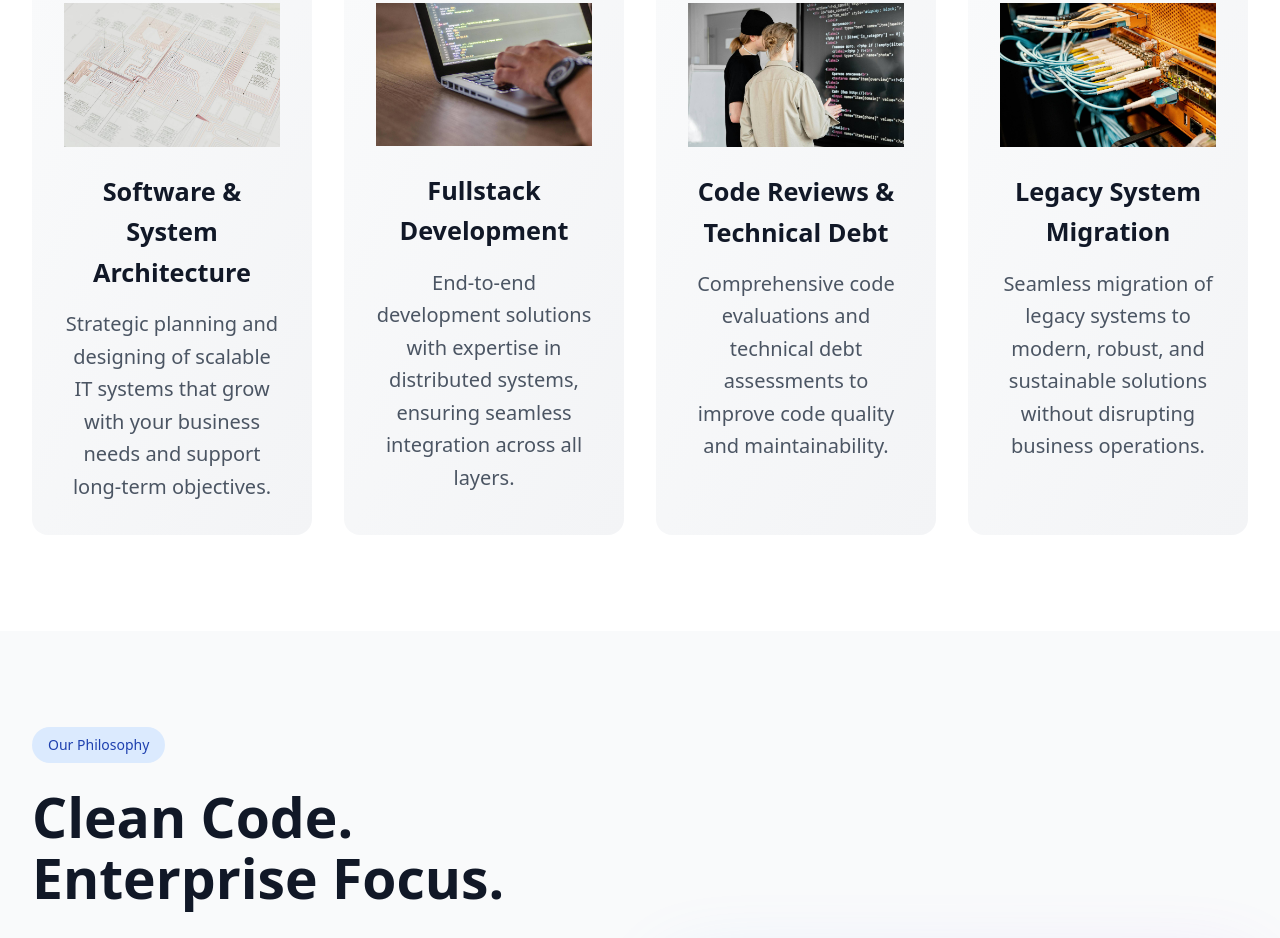
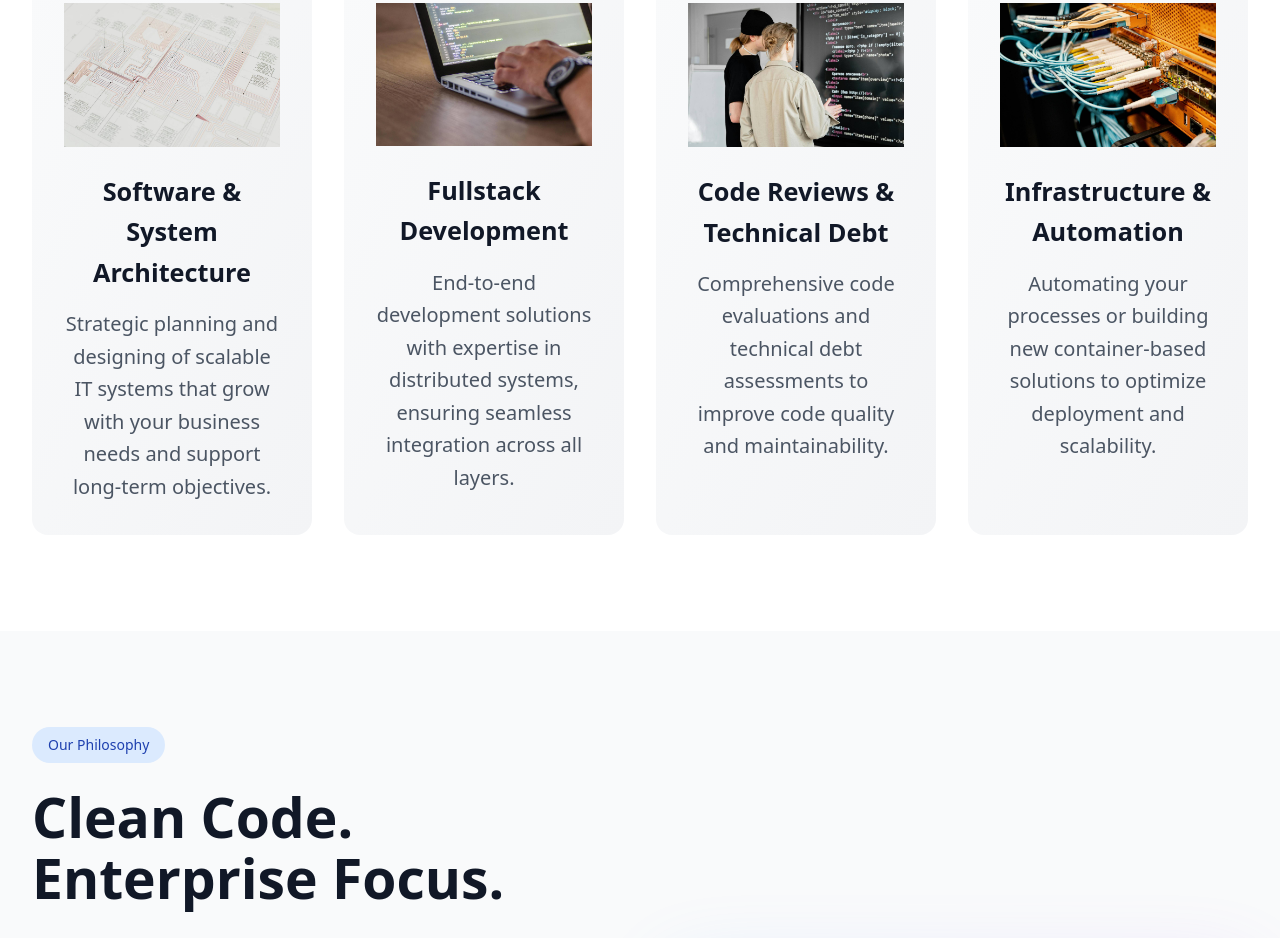
Before and after one commit to oliverselinger/website-kg, a plain HTML site: page index.html in a window 1280 px wide. Shown: the part 1235-2173 px from the top of the page. Drawn offline with nearby package versions, Linux system fonts and the light colour scheme.

Commit message:
update website

```diff
--- a/index.html
+++ b/index.html
@@ -182,11 +182,11 @@
 
                 <div class="group bg-gradient-to-br from-gray-50 to-gray-100 dark:from-gray-800 dark:to-gray-700 p-8 rounded-2xl text-center hover:shadow-2xl hover:-translate-y-2 transition-all duration-300">
                     <div class="mb-6">
-                        <img src="/img/legacy.jpeg" alt="Migration Icon" class="w-15 h-15 mx-auto">
+                        <img src="/img/legacy.jpeg" alt="Infrastructure Icon" class="w-15 h-15 mx-auto">
                     </div>
-                    <h3 class="text-xl font-semibold text-gray-900 dark:text-white mb-4">Legacy System Migration</h3>
+                    <h3 class="text-xl font-semibold text-gray-900 dark:text-white mb-4">Infrastructure & Automation</h3>
                     <p class="text-base text-gray-600 dark:text-gray-300 leading-relaxed">
-                        Seamless migration of legacy systems to modern, robust, and sustainable solutions without disrupting business operations.
+                        Automating your processes or building new container-based solutions to optimize deployment and scalability.
                     </p>
                 </div>
             </div>
```
